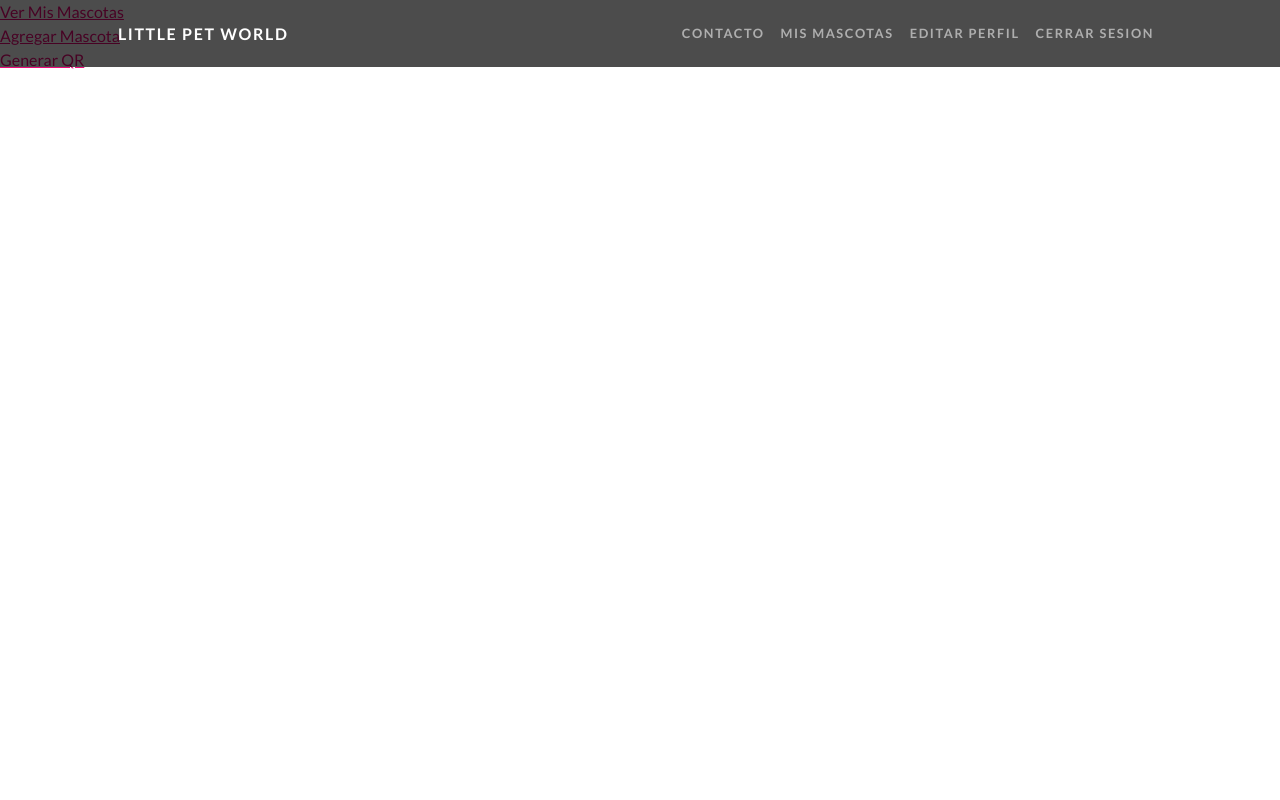
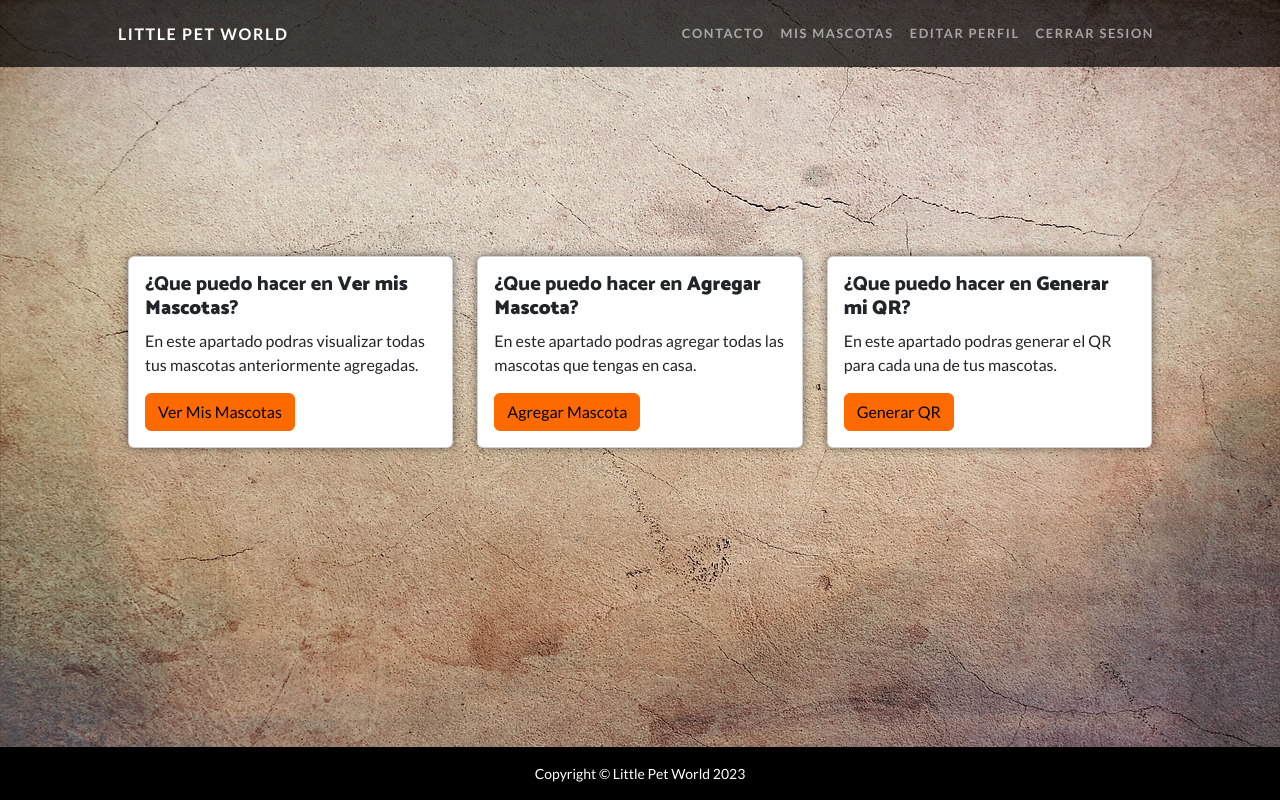
Before and after one commit to ARANGUSFT/Pet, a Django app: page /MisMascotas/Botones in a window 1280 px wide. Run offline with Django 4.2, Linux system fonts and the light colour scheme; some libraries are stand-ins or nearby versions.

Commit message:
Estilos Mis Mascotas terminado

```diff
--- /dev/null
+++ b/Pet/Public/Css/EstilosBotones.css
@@ -0,0 +1,23 @@
+body{
+    background-image: url("../Img/fondo.jpg");
+    background-size: cover;
+}
+
+.Container{
+    margin-top: 20%;
+    width: 80%;
+    margin-left: 10%;
+}
+
+footer{
+    background-color: black;
+    padding: 1em 0;
+    text-align: center;
+    position: absolute;
+    bottom: 0;
+    width: 100%;
+}
+
+.card{
+    box-shadow: 0 0 10px rgba(0, 0, 0, 0.5);
+}
--- a/Pet/Public/Css/EstilosInsertarMascota.css
+++ b/Pet/Public/Css/EstilosInsertarMascota.css
@@ -14,7 +14,7 @@ body{
     background: #F7F7F7;
     padding: 1%;
     border-radius: 8px;
-     box-shadow: 0 0 10px rgba(0, 0, 0, 0.5);
+    box-shadow: 0 0 10px rgba(0, 0, 0, 0.5);
 }
 
 .Container{
--- a/Pet/Templates/MisMascotas/Botones.html
+++ b/Pet/Templates/MisMascotas/Botones.html
@@ -2,17 +2,58 @@
 {% load static %}
 <!DOCTYPE html>
 <html lang="en">
+
 <head>
     <meta charset="UTF-8">
     <meta http-equiv="X-UA-Compatible" content="IE=edge">
     <meta name="viewport" content="width=device-width, initial-scale=1.0">
+    <link href="{% static 'Css/EstilosBotones.css'%}" rel="stylesheet">
     <title>Document</title>
 </head>
+
 <body>
 
-    <a href="/MisMascotas/Listado">Ver Mis Mascotas</a> <br>
-    <a href="/MisMascotas/Insertar">Agregar Mascota</a> <br>
-    <a href="">Generar QR</a>
+    <div class="Container">
+        <div class="row">
+            <div class="col-sm-4 mb-3 mb-sm-0">
+                <div class="card">
+                    <div class="card-body">
+                        <h5 class="card-title">¿Que puedo hacer en <b>Ver mis Mascotas</b>?</h5>
+                        <p class="card-text">En este apartado podras visualizar todas tus mascotas
+                            anteriormente agregadas.</p>
+                        <a href="/MisMascotas/Listado" role="button" class="btn btn-secondary">Ver Mis Mascotas</a>
+                    </div>
+                </div>
+            </div>
+
+            <div class="col-sm-4">
+                <div class="card">
+                    <div class="card-body">
+                        <h5 class="card-title">¿Que puedo hacer en <b>Agregar Mascota</b>?</h5>
+                        <p class="card-text">En este apartado podras agregar todas las mascotas que
+                            tengas en casa.</p>
+                        <a href="/MisMascotas/Insertar" role="button" class="btn btn-secondary">Agregar Mascota</a>
+                    </div>
+                </div>
+            </div>
+
+            <div class="col-sm-4">
+                <div class="card">
+                    <div class="card-body">
+                        <h5 class="card-title">¿Que puedo hacer en <b>Generar mi QR</b>?</h5>
+                        <p class="card-text">En este apartado podras generar el QR para cada
+                            una de tus mascotas.</p>
+                        <a href="" role="button" class="btn btn-secondary">Generar QR</a>
+                    </div>
+                </div>
+            </div>
+        </div>
+    </div>
+
+    <footer>
+        <div class="container px-5"><p class="m-0 text-center text-white small">Copyright &copy; Little Pet World 2023</p></div>
+    </footer>
 
 </body>
+
 </html>
--- a/Pet/Templates/MisMascotas/Insertar.html
+++ b/Pet/Templates/MisMascotas/Insertar.html
@@ -49,7 +49,7 @@
                     </div>
 
                     <br>
-                    <a href="" role="button" class="btn btn-secondary">Volver</a>
+                    <a href="/MisMascotas/Botones" role="button" class="btn btn-secondary">Volver</a>
                     <button type="submit" class="btn btn-success">Guardar</button>
 
 
--- a/Pet/Templates/MisMascotas/Listado.html
+++ b/Pet/Templates/MisMascotas/Listado.html
@@ -40,9 +40,8 @@
 </head>
 
 <body>
-
     <h1>Tus Mascotas Registradas</h1>
-
+    <a href="/MisMascotas/Botones" role="button"  class="btn btn-secondary a" >Volver</a>
     <table class="table table-striped table" class="table-light">
         <thead>
             <tr class="table-light">
--- a/Pet/urls.py
+++ b/Pet/urls.py
@@ -18,7 +18,7 @@ from django.contrib import admin
 from django.urls import path
 from Pet.views import Principal,Contacto
 from Pet.views import Elegir,RegistroLogin,IngresarLogin,Logout,ActualizarUsuario,EliminarUsuario,ElegirBotones,InsertarMascota
-from Pet.views import ListadoMascota,EliminarMascota,MostrarActualizarMascota,ActualizarMascota,PaginadoMascota
+from Pet.views import ListadoMascota,EliminarMascota,MostrarActualizarMascota,ActualizarMascota
 from django.conf import settings
 from django.conf.urls.static import static
 
@@ -52,9 +52,7 @@ urlpatterns = [
     #Ver Actualizar Mascota
     path('MisMascotas/ActualizarForm/<int:Id_Mascota>',MostrarActualizarMascota),
     #Actualizar Mascota
-    path('MisMascotas/Actualizar/<int:Id_Mascota>',ActualizarMascota),
-    #Paginar Mascotas
-    path('MisMascotas/Paginar',PaginadoMascota)
+    path('MisMascotas/Actualizar/<int:Id_Mascota>',ActualizarMascota)
 ]
 
 if settings.DEBUG:
--- a/Pet/views.py
+++ b/Pet/views.py
@@ -278,23 +278,4 @@ def ActualizarMascota(request,Id_Mascota):
     except:
         pass
 
-def PaginadoMascota(request):
-    MascotasPorPaginar = 5
-    MMascotas = Mascota.objects.all()
-    paginador = Paginator(MMascotas, MascotasPorPaginar)
-
-    pagina = request.GET.get('pagina')
-
-    try:
-        mascotas = paginador.page(pagina)
-    except PageNotAnInteger:
-        mascotas = paginador.page(1)
-    except EmptyPage:
-        mascotas = paginador.page(paginador.num_pages)
-
-    context = {
-        'mascotas': mascotas,
-    }
-    return render(request, 'Mismascotas/Listado.html', context)
-
 #endregion
```
Also changed, not shown: Pet/Public/Css/DiseñoListado.css (+8 -2 lines), Pet/Templates/MisMascotas/Actualizar.html (+39 -21 lines).
